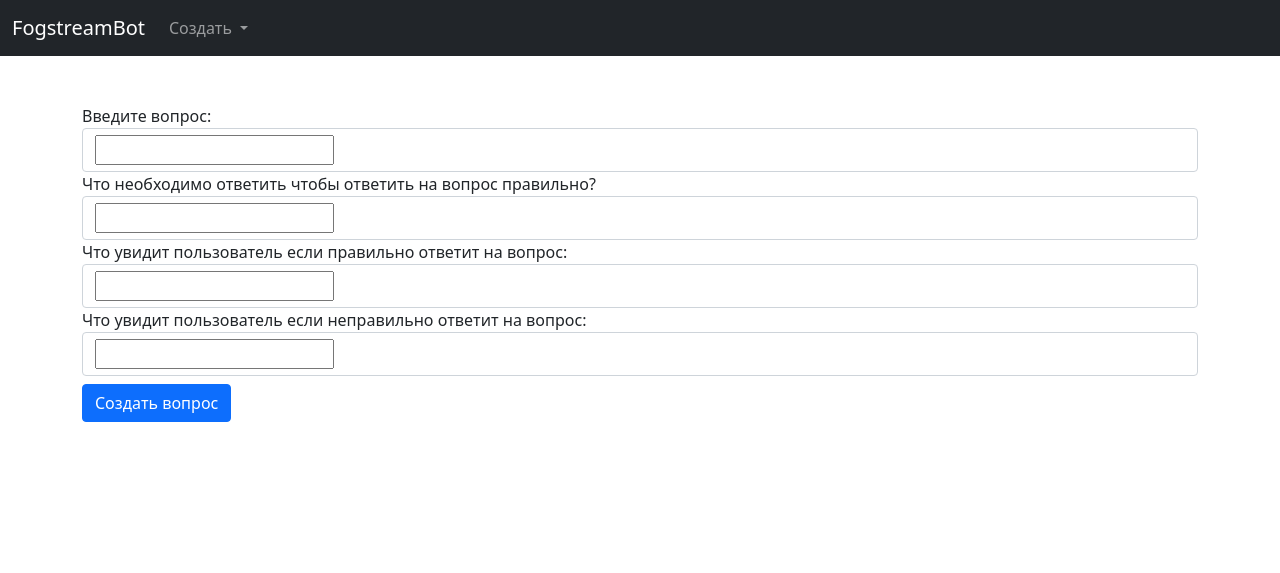
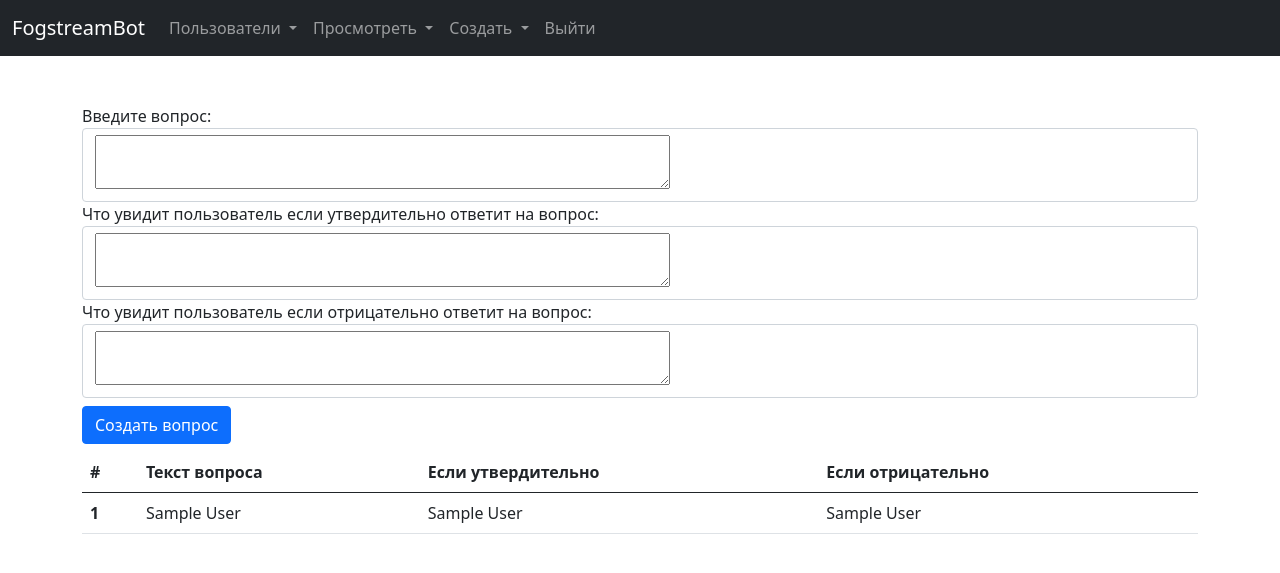
Before and after one commit to andrew-merzlaikov/FogstreamBot, a Django app: page /bot/question in a window 1280 px wide. Shown: the top 573 px of the page. Run offline with Django 3.2, Linux system fonts and the light colour scheme; a user stored in the database is signed in; tables that the repository leaves empty hold one stand-in row (values such as "Sample post").

Commit message:
Изменен вопрос

```diff
--- a/appadmin/forms.py
+++ b/appadmin/forms.py
@@ -2,19 +2,31 @@ from django import forms
 
 
 class MessageForm(forms.Form):
-    text_message = forms.CharField(max_length=150)
+    text_message = forms.CharField(max_length=150,
+                                   widget=forms.Textarea(attrs={
+                                                            'rows': 2,
+                                                            'cols': 60}))
 
 
 class QuestionForm(forms.Form):
     question = forms.CharField(max_length=150,
-                               label="Введите вопрос")
-    confirm = forms.CharField(max_length=50,
-                              label="Что необходимо ответить чтобы "
-                                    "ответить на вопрос правильно?")
+                               label="Введите вопрос",
+                               widget=forms.Textarea(attrs={
+                                                            'rows': 2,
+                                                            'cols': 60}))
 
     question_confirm = forms.CharField(max_length=50,
                                       label="Что увидит пользователь "
-                                            "если правильно ответит на вопрос")
+                                            "если утвердительно ответит на вопрос",
+                                      required=False,
+                                      widget=forms.Textarea(attrs={
+                                                            'rows': 2,
+                                                            'cols': 60}))
+
     question_not_confirm = forms.CharField(max_length=50,
                                            label="Что увидит пользователь "
-                                                 "если неправильно ответит на вопрос")
+                                                 "если отрицательно ответит на вопрос",
+                                           required=False,
+                                           widget=forms.Textarea(attrs={
+                                                                'rows': 2,
+                                                                'cols': 60}))
--- a/appadmin/models.py
+++ b/appadmin/models.py
@@ -5,17 +5,24 @@ from appserver.models import UserTelegram
 class Question(models.Model):
 
     question = models.CharField(max_length=150)
-    confirm = models.CharField(max_length=50)
 
-    question_confirm = models.CharField(max_length=50)
-    question_not_confirm = models.CharField(max_length=50)
+    question_confirm = models.CharField(max_length=50,
+                                        null=True)
+    question_not_confirm = models.CharField(max_length=50,
+                                            null=True)
+
+    question_confirm.null = True
+    question_not_confirm.null = True
 
     def __str__(self):
-        return "{message_text}".format(message_text=self.question)
+        return "{question_text}".format(question_text=self.question)
 
 
 class Message(models.Model):
     text_message = models.CharField(max_length=100)
+
+    def __str__(self):
+        return "{text_message}".format(text_message=self.text_message)
 
 
 class Message_Question(models.Model):
--- a/appadmin/templates/create_message.html
+++ b/appadmin/templates/create_message.html
@@ -51,6 +51,8 @@
             {% endfor %}
         </form>
 
+        {% include 'list_messages.html' %}
+
     </div>
 
 </body>
--- a/appadmin/templates/create_question.html
+++ b/appadmin/templates/create_question.html
@@ -42,6 +42,9 @@
             {% endfor %}
             <button type="submit" class="btn btn-primary mt-2">Создать вопрос </button>
         </form>
+
+        {% include 'list_questions.html' %}
+
     </div>
 </body>
 </html>
--- a/appadmin/templates/header.html
+++ b/appadmin/templates/header.html
@@ -6,6 +6,32 @@
                 <span class="navbar-toggler-icon"></span>
             </button>
             <div class="collapse navbar-collapse" id="navbarNavDarkDropdown">
+
+                <ul class="navbar-nav">
+                    <li class="nav-item dropdown">
+                        <a class="nav-link dropdown-toggle" id="navbarDarkDropdownMenuLink" role="button" data-bs-toggle="dropdown" aria-expanded="false">
+                        Пользователи
+                        </a>
+                        <ul class="dropdown-menu dropdown-menu-dark" aria-labelledby="navbarDarkDropdownMenuLink">
+                            <li><a class="dropdown-item" href="/bot/users">Список</a></li>
+                            <li><a class="dropdown-item" href="/bot/edit/question">Информация </a></li>
+                        </ul>
+                    </li>
+                </ul>
+
+                <ul class="navbar-nav">
+                    <li class="nav-item dropdown">
+                        <a class="nav-link dropdown-toggle" href="#" id="navbarDarkDropdownMenuLink" role="button" data-bs-toggle="dropdown" aria-expanded="false">
+                        Просмотреть
+                        </a>
+                        <ul class="dropdown-menu dropdown-menu-dark" aria-labelledby="navbarDarkDropdownMenuLink">
+                        <li><a class="dropdown-item" href="/bot/edit/message">Сообщения</a></li>
+                        <li><a class="dropdown-item" href="/bot/edit/question">Вопросы</a></li>
+                        <li><a class="dropdown-item" href="#">Логику общения</a></li>
+                        </ul>
+                    </li>
+                </ul>
+
                 <ul class="navbar-nav">
                 <li class="nav-item dropdown">
                     <a class="nav-link dropdown-toggle" href="#" id="navbarDarkDropdownMenuLink" role="button" data-bs-toggle="dropdown" aria-expanded="false">
@@ -13,10 +39,18 @@
                     </a>
                     <ul class="dropdown-menu dropdown-menu-dark" aria-labelledby="navbarDarkDropdownMenuLink">
                     <li><a class="dropdown-item" href="/bot/message">Сообщение</a></li>
-                    <li><a class="dropdown-item" href="#">Вопрос</a></li>
-                    <li><a class="dropdown-item" href="#">Логику общения</a></li>
+                    <li><a class="dropdown-item" href="/bot/question">Вопрос</a></li>
+                    <li><a class="dropdown-item" href="/bot/logic">Логику общения</a></li>
                     </ul>
                 </li>
+                </ul>
+
+                <ul class="navbar-nav">
+                    <li class="nav-item">
+                        <a class="nav-link" href="logout">
+                        Выйти
+                        </a>
+                    </li>
                 </ul>
             </div>
             </div>
--- /dev/null
+++ b/appadmin/templates/list_questions.html
@@ -0,0 +1,20 @@
+<table class="table mt-2">
+    <thead>
+      <tr>
+        <th scope="col">#</th>
+        <th scope="col">Текст вопроса </th>
+        <th scope="col">Если утвердительно </th>
+        <th scope="col">Если отрицательно </th>
+      </tr>
+    </thead>
+    <tbody>
+      {% for question in questions %}
+        <tr>
+           <th scope="row">{{question.id}}</th>
+           <td>{{question.question}}</td>
+           <td>{{question.question_confirm}}</td>
+           <td>{{question.question_not_confirm}}</td>
+        </tr>
+      {% endfor %}
+    </tbody>
+</table>
--- a/appadmin/urls.py
+++ b/appadmin/urls.py
@@ -1,6 +1,10 @@
 from django.urls import path
 from django.contrib.auth import views
-from .views import ViewMain, ViewMessage, ViewQuestion
+from .views import (ViewMain,
+                    ViewMessage,
+                    ViewQuestion,
+                    ViewUser,
+                    ViewLogic)
 
 app_name = "appserver"
 # app_name will help us do a reverse look-up latter.
@@ -12,4 +16,6 @@ urlpatterns = [
     path('create/message', ViewMessage.as_view()),
     path('login/', views.LoginView.as_view(), name='login'),
     path('logout/', views.LogoutView.as_view(), name='logout'),
+    path('users', ViewUser.as_view()),
+    path('logic', ViewLogic.as_view())
 ]
--- a/appadmin/views.py
+++ b/appadmin/views.py
@@ -7,6 +7,7 @@ from .models import (Message_Question,
                     Message,
                     Question)
 from .forms import MessageForm, QuestionForm
+from appserver.models import UserTelegram
 
 
 class ViewMain(TemplateView):
@@ -25,9 +26,12 @@ class ViewMessage(TemplateView):
         if request.user.is_authenticated:
             message_form = MessageForm()
 
+            all_messages = Message.objects.all()
+
             return render(request,
                          "create_message.html",
-                         {"form": message_form})
+                         {"form": message_form,
+                          "messages": all_messages})
         else:
             return HttpResponse("You not auth bro")
 
@@ -58,20 +62,23 @@ class ViewQuestion(TemplateView):
         if request.user.is_authenticated:
             question_form = QuestionForm()
 
+            all_questions = Question.objects.all()
+
+
             return render(request,
                          "create_question.html",
-                         {"form": question_form})
+                         {"form": question_form,
+                          "questions": all_questions})
         else:
             return render("You not auth bro")
 
     def post(self, request):
-        if request.method == "POST" and request.user.is_authenticated:
+        if request.user.is_authenticated:
             question_form = QuestionForm(request.POST)
 
             if question_form.is_valid():
                 context_data = {
                     "question": question_form.cleaned_data["question"],
-                    "confirm": question_form.cleaned_data["confirm"],
                     "question_confirm": question_form.\
                                         cleaned_data["question_confirm"],
                     "question_not_confirm": question_form.\
@@ -79,7 +86,6 @@ class ViewQuestion(TemplateView):
                 }
 
                 Question.objects.create(question=context_data['question'],
-                                        confirm=context_data['confirm'],
                                         question_confirm=context_data['question_confirm'],
                                         question_not_confirm=context_data['question_not_confirm'])
 
@@ -92,3 +98,25 @@ class ViewQuestion(TemplateView):
             return render(request,
                          "create_message.html",
                          {"form": question_form})
+
+
+
+class ViewUser(TemplateView):
+    def get(self, request):
+        if request.user.is_authenticated:
+            users_telegrams = UserTelegram.objects.all()
+
+            return render(request,
+                         "users.html",
+                         {"users_telegram": users_telegrams})
+        else:
+            return HttpResponse("Not auth bro")
+
+
+class ViewLogic(TemplateView):
+    def get(self, request):
+        if request.user.is_authenticated:
+            return render(request,
+                          "logic.html")
+        else:
+            return HttpResponse("Not auth bro")
```
Also changed, not shown: appadmin/templates/list_messages.html (added, +17 -0 lines), appadmin/templates/list_users.html (added, +36 -0 lines), appadmin/templates/logic.html (added, +15 -0 lines), appadmin/templates/users.html (added, +19 -0 lines), appadmin/migrations/0005_auto_20210212_1410.py (added), 1 other file.
